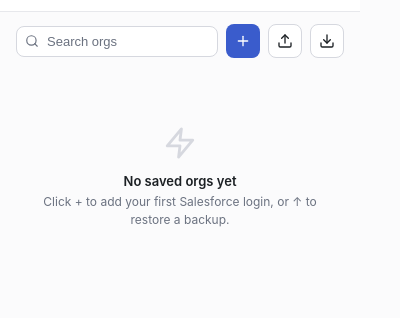
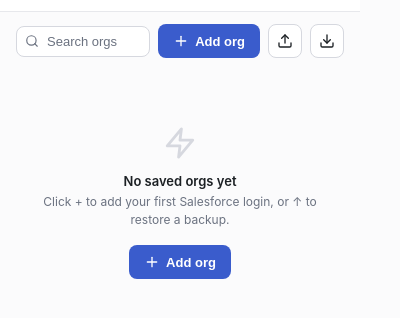
Before and after one commit to manaskumarbehera/SalesForceFav, a browser extension: page popup/popup.html in a window 400 px wide. Shown: the part 50-368 px from the top of the page. Drawn offline with Linux system fonts and the light colour scheme.

Commit message:
feat(popup): UX quick wins — labeled Add button + empty-state CTA
- Toolbar "Add org" is now an icon+text button instead of a bare "+" icon, so
  the primary action is self-explanatory (new .btn-labeled escapes the fixed
  34×34 icon-button box). Search still flexes; the row fits at 360px.
- Empty state gains a real "Add org" call-to-action button, not just
  descriptive text — an empty screen should invite the first action.

Focus-reveal for the hover-copy icons was already handled
(.cred-copy:focus-within), so keyboard users are covered.

Co-Authored-By: Claude Opus 4.8 (1M context) <noreply@anthropic.com>

```diff
--- a/popup/popup.css
+++ b/popup/popup.css
@@ -178,6 +178,19 @@ body {
 .btn svg {
   width: 16px;
   height: 16px;
+}
+/* Labeled variant: escapes the fixed 34×34 icon-button box for an icon+text pill. */
+.btn-labeled {
+  width: auto;
+  gap: 6px;
+  padding: 7px 14px;
+  font-size: 13px;
+  font-weight: 600;
+  white-space: nowrap;
+}
+.btn-ico {
+  display: inline-flex;
+  line-height: 0;
 }
 .btn-primary {
   background: var(--accent);
@@ -786,6 +799,9 @@ html[data-theme="dark"] .env-custom {
   margin: 0;
   line-height: 1.5;
 }
+.empty-cta {
+  margin-top: 16px;
+}
 
 /* ── lock / encryption overlay ── */
 #lockToggle.on {
--- a/popup/popup.html
+++ b/popup/popup.html
@@ -63,7 +63,15 @@
           <span class="search-icon" id="searchIcon" aria-hidden="true"></span>
           <input id="searchInput" type="search" placeholder="Search orgs" autocomplete="off" />
         </div>
-        <button id="addBtn" class="btn btn-primary" title="Add org" aria-label="Add org"></button>
+        <button
+          id="addBtn"
+          class="btn btn-primary btn-labeled"
+          title="Add org"
+          aria-label="Add org"
+        >
+          <span class="btn-ico" id="addBtnIcon" aria-hidden="true"></span>
+          Add org
+        </button>
         <button
           id="importBtn"
           class="btn"
@@ -90,6 +98,10 @@
         <p class="empty-sub" id="emptySub">
           Add your first Salesforce login, or restore from a backup.
         </p>
+        <button id="emptyAddBtn" class="btn btn-primary btn-labeled empty-cta" type="button">
+          <span class="btn-ico" id="emptyAddIcon" aria-hidden="true"></span>
+          Add org
+        </button>
       </div>
 
       <div id="toast" class="toast" role="status" hidden></div>
--- a/popup/popup.js
+++ b/popup/popup.js
@@ -235,7 +235,8 @@ function updateTotpChips() {
 // Paint the fixed toolbar/header icons (theme toggle is set by applyTheme).
 function paintStaticIcons() {
   setIcon($("searchIcon"), "search");
-  setIcon($("addBtn"), "plus");
+  setIcon($("addBtnIcon"), "plus"); // labeled "Add org" — icon lives in a child span
+  setIcon($("emptyAddIcon"), "plus");
   setIcon($("importBtn"), "upload");
   setIcon($("exportBtn"), "download");
   setIcon($("emptyIcon"), "bolt");
@@ -870,6 +871,8 @@ function wireToolbar() {
 
   const addBtn = $("addBtn");
   if (addBtn) addBtn.addEventListener("click", () => openForm(null));
+  const emptyAddBtn = $("emptyAddBtn");
+  if (emptyAddBtn) emptyAddBtn.addEventListener("click", () => openForm(null));
 
   const exportBtn = $("exportBtn");
   if (exportBtn) exportBtn.addEventListener("click", exportBackup);
```
